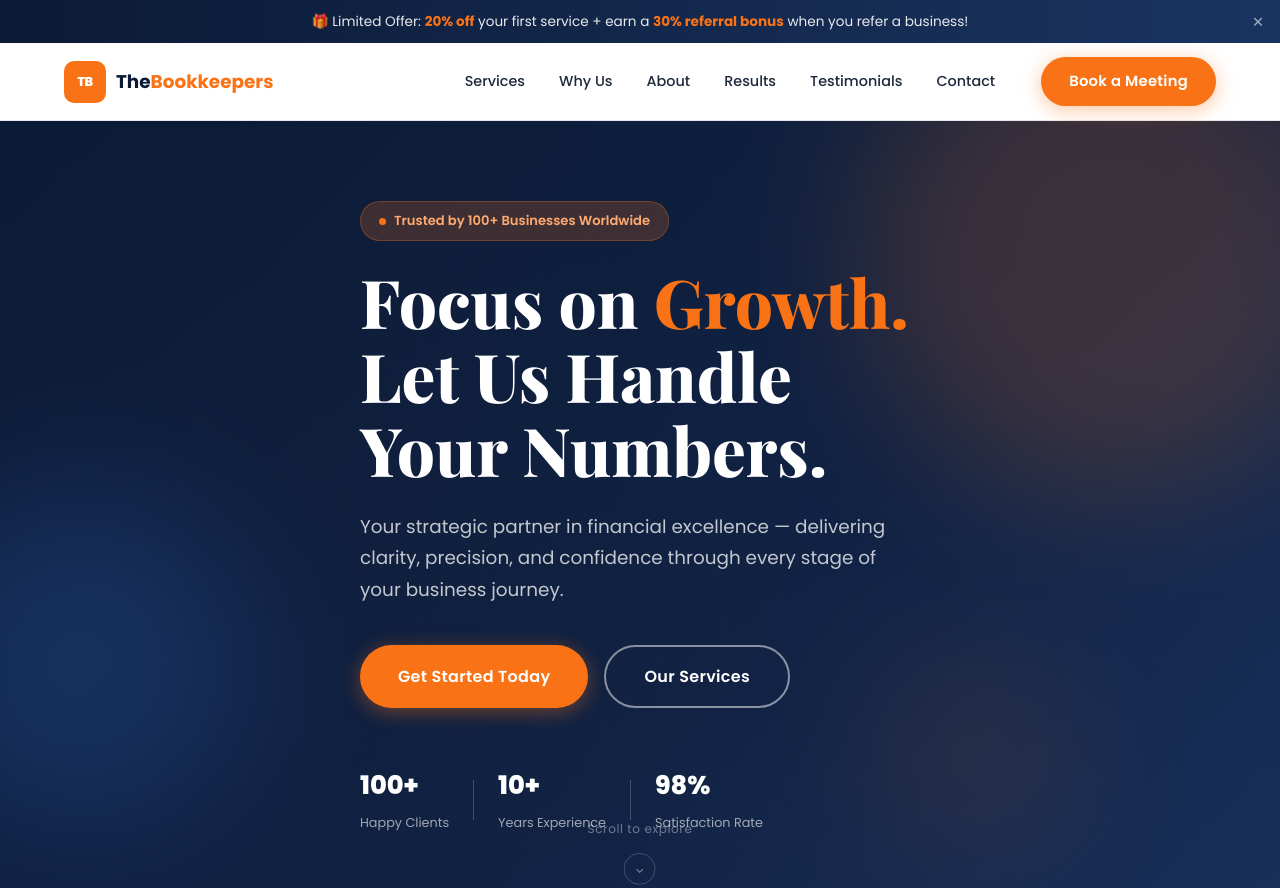
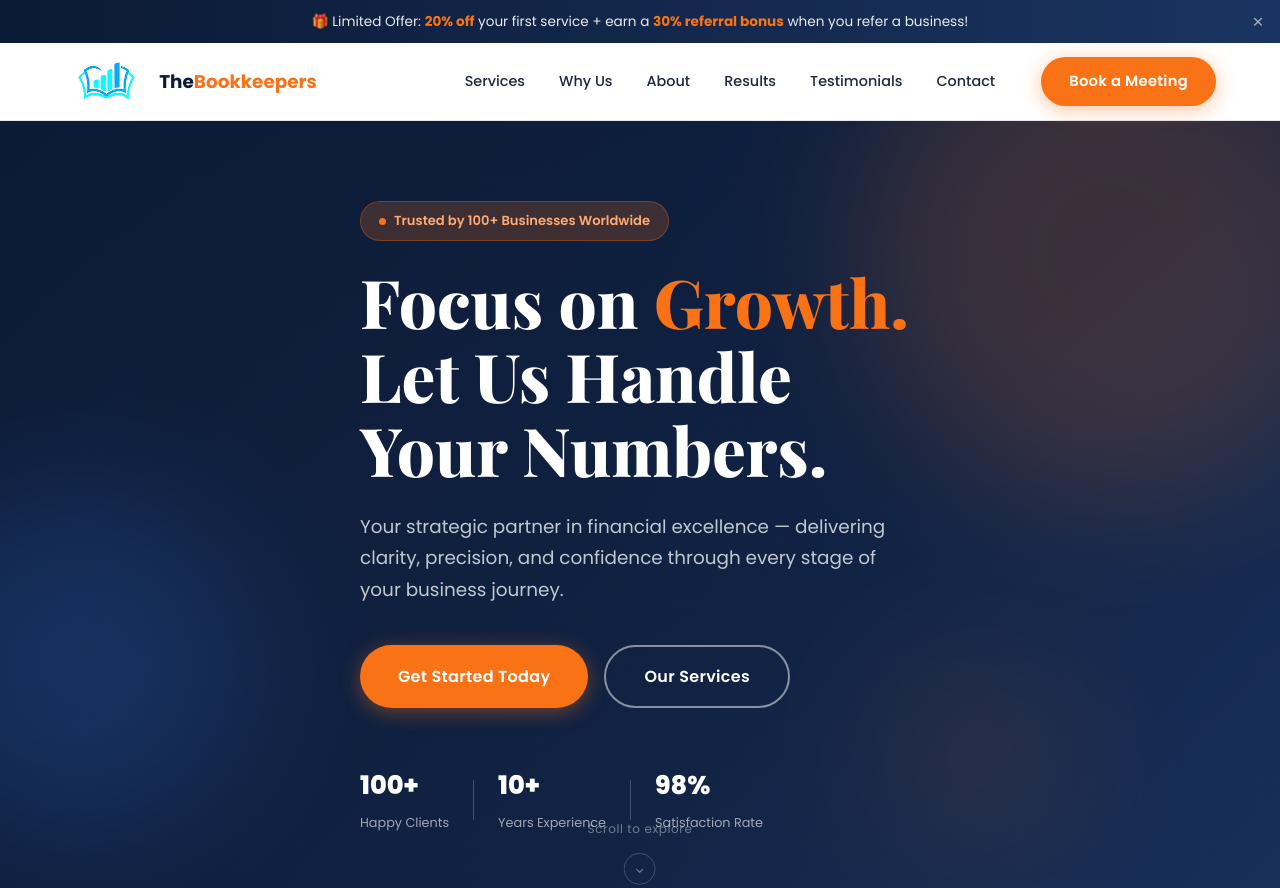
Before and after one commit to thebookkeepers-source/thebookkeepers, a website: page index.html in a window 1280 px wide. Shown: the top 888 px of the page. Drawn offline with nearby package versions, Linux system fonts and the light colour scheme.

Commit message:
Update index.html

```diff
--- a/index.html
+++ b/index.html
@@ -18,7 +18,7 @@
 <header class="navbar" id="navbar">
   <div class="container nav-container">
     <a href="#" class="logo">
-      <div class="logo-icon">TB</div>
+      <img src="logo.png" alt="Logo" style="height:48px;width:auto;">
       <span class="logo-text">The<span class="logo-accent">Bookkeepers</span></span>
     </a>
     <nav class="nav-links" id="navLinks">
```
